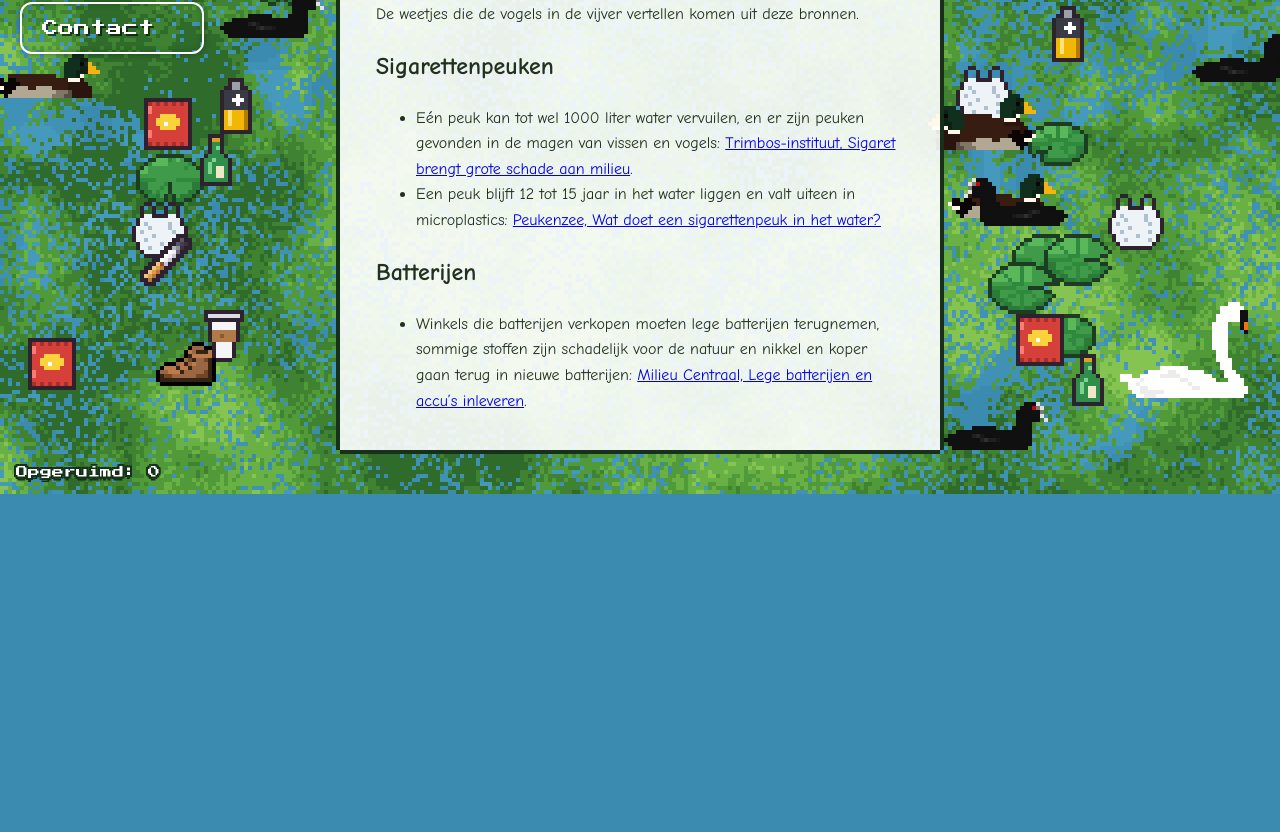
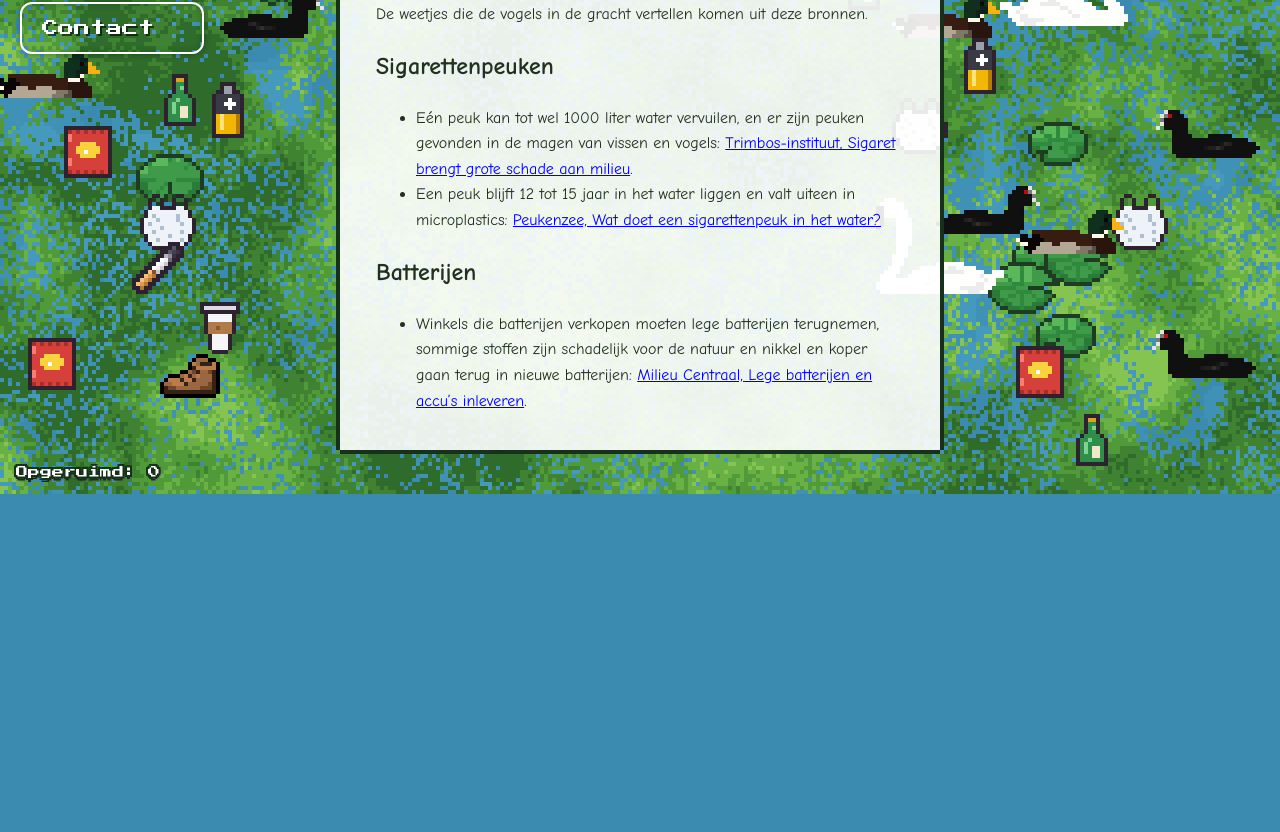
Before and after one commit to Afvalcafe/afvalcafe.github.io, a website built with Vite: page bronnen.html in a window 1280 px wide. Shown: the part 306-1138 px from the top of the page. Built offline with nearby package versions, Linux system fonts and the light colour scheme.

Commit message:
Dieren en afval botsen niet meer, melding linkt naar Doe mee, gracht in plaats van kanaal en vijver

```diff
--- a/bronnen.html
+++ b/bronnen.html
@@ -19,7 +19,7 @@
   <main>
     <a class="brand" href="index.html"><img class="logo" src="images/logo.svg" alt="Afval &amp; Café – terug naar home"></a>
     <h1>Bronnen</h1>
-    <p>De weetjes die de vogels in de vijver vertellen komen uit deze bronnen.</p>
+    <p>De weetjes die de vogels in de gracht vertellen komen uit deze bronnen.</p>
 
     <h2 id="sigaret">Sigarettenpeuken</h2>
     <ul>
--- a/src/pond.css
+++ b/src/pond.css
@@ -164,14 +164,14 @@ main a { pointer-events: auto; }
   animation: toast-in 0.25s ease-out;
 }
 .toast p { margin: 0 0 16px; }
-.toast-mail {
+.toast-link {
   display: inline-block;
-  font-size: 11px;
+  font-size: 13px;
   color: #16301a;
   text-decoration: underline;
   text-underline-offset: 4px;
 }
-.toast-mail:hover, .toast-mail:focus-visible { background: #16301a; color: #fff; outline: none; }
+.toast-link:hover, .toast-link:focus-visible { background: #16301a; color: #fff; outline: none; }
 .toast-close {
   position: absolute;
   top: 6px;
--- a/src/pond.ts
+++ b/src/pond.ts
@@ -19,11 +19,10 @@ const MILESTONE_EVERY = 20;
 const MILESTONE_MESSAGES = [
   'Wauw wat ben jij hier goed in! Doe je mee met de volgende Afval & Café?',
   'Al {n} stuks afval opgeruimd?! Wij hebben jou echt nodig in ons team!',
-  '{n} stuks! Jij bent een echte held van de Delftse natuur. Kom eens meeprikken!',
-  '{n} al?! Jij hoort gewoon bij Afval & Café. Stuur ons een mailtje en prik mee!',
-  'Onvoorstelbaar: {n} stuks! Jij bent de afvalkampioen van de vijver. Kom langs!',
+  '{n} stuks! Zo help je de Delftse natuur echt vooruit. Kom eens meeprikken!',
+  '{n} al?! Jij hoort gewoon bij Afval & Café. Kom een keer mee prikken!',
+  'Onvoorstelbaar: {n} stuks! Jij bent de afvalkampioen van de gracht. Kom langs!',
 ];
-const CONTACT_EMAIL = 'afvalcafe@pm.me';
 const TOAST_SECONDS = 15; // sluit vanzelf, of eerder met het kruisje
 const BLOOM_SECONDS = 8; // zo lang blijft een bloem staan
 const CONFETTI_COLORS = ['#2f9be0', '#f5b800', '#7dc95e', '#e8563f', '#b06ad9', '#ff8fb1'];
@@ -119,11 +118,11 @@ function showToast(n: number) {
   close.textContent = 'X';
   const text = document.createElement('p');
   text.textContent = MILESTONE_MESSAGES[index % MILESTONE_MESSAGES.length].replace('{n}', String(n));
-  const mail = document.createElement('a');
-  mail.className = 'toast-mail';
-  mail.href = `mailto:${CONTACT_EMAIL}`;
-  mail.textContent = CONTACT_EMAIL;
-  el.append(close, text, mail);
+  const link = document.createElement('a');
+  link.className = 'toast-link';
+  link.href = `${import.meta.env.BASE_URL}doe-mee.html`;
+  link.textContent = 'Doe mee!';
+  el.append(close, text, link);
   document.body.appendChild(el);
 
   const timers: number[] = [];
@@ -459,11 +458,63 @@ async function start(canvas: HTMLCanvasElement) {
     const ax = d.x + Math.cos(d.angle) * 14;
     const ay = d.y + Math.sin(d.angle) * 14;
     if (!phone.matches && !inBlocked(d.x, d.y, 6) && inBlocked(ax, ay, 6)) d.angle += (d.turn >= 0 ? 1 : -1) * dt * 6;
+    // Ga andere dieren voor de neus uit de weg: draai weg van wie vlak voor je zwemt.
+    for (const o of ducks) {
+      if (o === d) continue;
+      const { dist, req } = clearance(o.x - d.x, o.y - d.y, bodyW(d.img) + bodyW(o.img), bodyH(d.img) + bodyH(o.img));
+      const look = req * 1.8;
+      if (dist >= look) continue;
+      let diff = Math.atan2(o.y - d.y, o.x - d.x) - d.angle;
+      diff = Math.atan2(Math.sin(diff), Math.cos(diff));
+      if (Math.abs(diff) < Math.PI * 0.6) d.angle -= (diff >= 0 ? 1 : -1) * (1 - dist / look) * dt * 5;
+    }
     d.x += Math.cos(d.angle) * d.speed * dt;
     d.y += Math.sin(d.angle) * d.speed * dt;
     // Het spoor ontstaat achter de eend, niet ervoor.
     clearDisc(d.x - Math.cos(d.angle) * 7, d.y - Math.sin(d.angle) * 7 + 2, 6);
     if (d.bubble && (d.bubble.age += dt) > BUBBLE_SECONDS) d.bubble = null;
+  }
+
+  // Lichaam als ellips (halve breedte/hoogte); `clearance` geeft de afstand en de minimale afstand
+  // waarop twee ellipsen elkaar net niet raken, in de richting van dx,dy.
+  const bodyW = (img: HTMLImageElement) => img.width * 0.42;
+  const bodyH = (img: HTMLImageElement) => img.height * 0.4;
+  function clearance(dx: number, dy: number, hw: number, hh: number) {
+    const dist = Math.hypot(dx, dy) || 0.001;
+    return { dist, req: 1 / Math.hypot(dx / dist / hw, dy / dist / hh) };
+  }
+
+  // Niets mag over elkaar heen liggen: dieren duwen elkaar uit elkaar, afval ook, en dieren
+  // schuiven afval opzij (het afval duwt de dieren niet).
+  function separate(dt: number) {
+    const k = Math.min(1, dt * 8);
+    const push = (a: { x: number; y: number }, b: { x: number; y: number }, hw: number, hh: number, shareA: number) => {
+      let dx = b.x - a.x;
+      let dy = b.y - a.y;
+      if (Math.abs(dx) + Math.abs(dy) < 0.01) { dx = rand(-1, 1); dy = rand(-1, 1); }
+      const { dist, req } = clearance(dx, dy, hw, hh);
+      if (dist >= req) return;
+      const move = (req - dist) * k;
+      const ux = dx / dist;
+      const uy = dy / dist;
+      a.x -= ux * move * shareA;
+      a.y -= uy * move * shareA;
+      b.x += ux * move * (1 - shareA);
+      b.y += uy * move * (1 - shareA);
+    };
+    for (let i = 0; i < ducks.length; i++) {
+      for (let j = i + 1; j < ducks.length; j++) {
+        push(ducks[i], ducks[j], bodyW(ducks[i].img) + bodyW(ducks[j].img), bodyH(ducks[i].img) + bodyH(ducks[j].img), 0.5);
+      }
+    }
+    const binnen = (l: Litter) => l.x > 8 && l.x < W - 8 && l.y > 8 && l.y < H - 8; // afval dat nog binnendrijft laten we met rust
+    for (let i = 0; i < litter.length; i++) {
+      if (!binnen(litter[i])) continue;
+      for (let j = i + 1; j < litter.length; j++) {
+        if (binnen(litter[j])) push(litter[i], litter[j], 14, 14, 0.5);
+      }
+      for (const d of ducks) push(d, litter[i], bodyW(d.img) + 6, bodyH(d.img) + 6, 0); // alleen het afval schuift
+    }
   }
 
   function updateLitter(l: Litter, dt: number) {
@@ -695,6 +746,7 @@ async function start(canvas: HTMLCanvasElement) {
       if (p.bloom !== undefined && (p.bloom += dt) > BLOOM_SECONDS) p.bloom = undefined; // bloem verdwijnt weer
     });
     litter.forEach((l) => updateLitter(l, dt));
+    separate(dt);
     respawn = respawn.map((t) => t - dt);
     while (respawn.some((t) => t <= 0)) {
       respawn.splice(respawn.findIndex((t) => t <= 0), 1);
```
